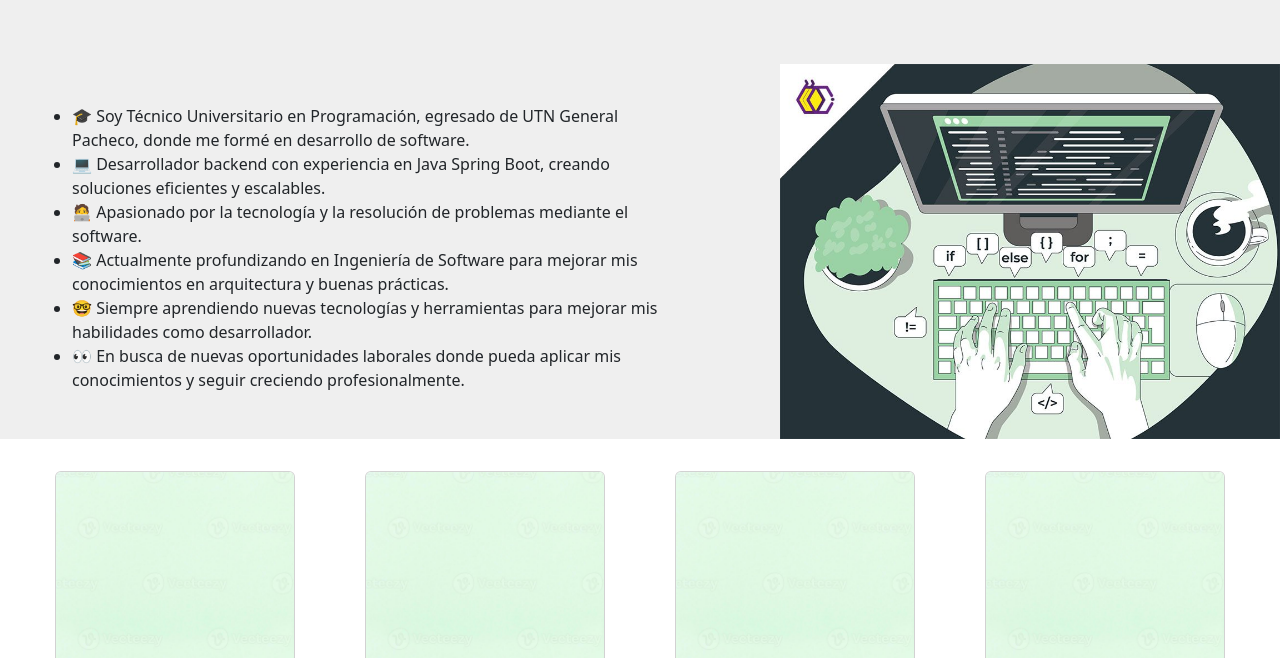
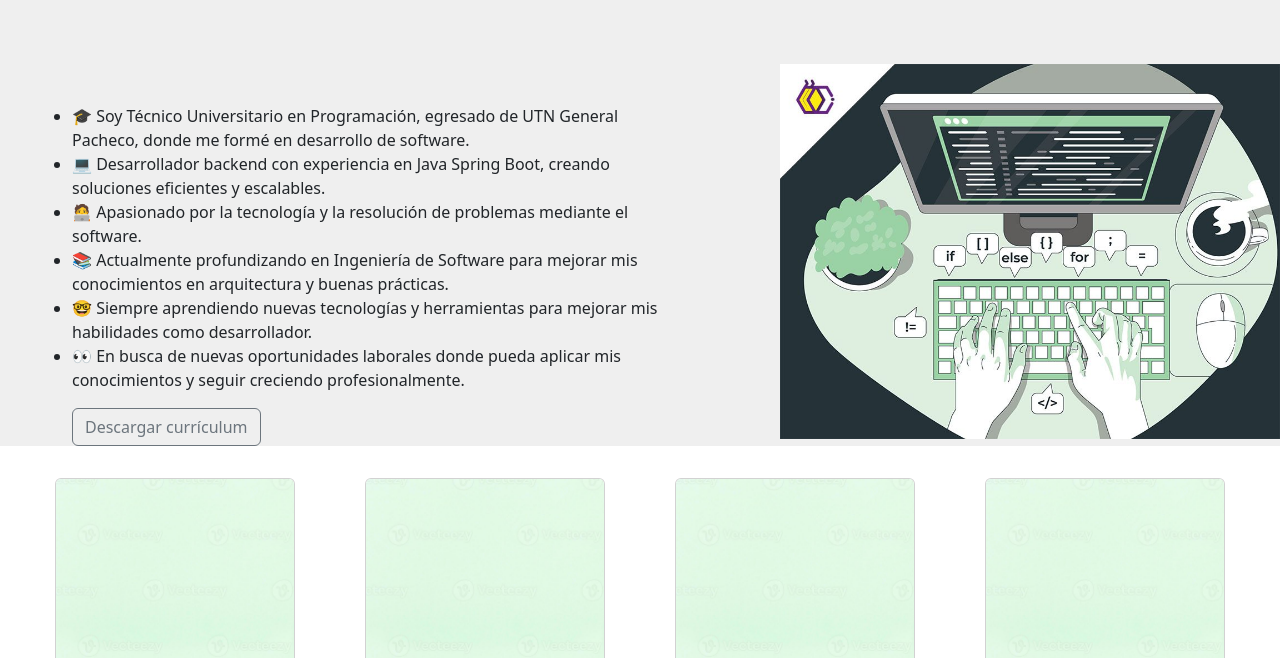
Before and after one commit to hughob36/Porfolio, a plain HTML site: page index.html in a window 1280 px wide. Shown: the part 442-1100 px from the top of the page. Drawn offline with nearby package versions, Linux system fonts and the light colour scheme; a web font is replaced by a local one.

Commit message:
descarga de curriculum

```diff
--- a/index.html
+++ b/index.html
@@ -74,6 +74,12 @@
             <li data-en="🤓 Always learning new technologies and tools to enhance my skills as a developer.">🤓 Siempre aprendiendo nuevas tecnologías y herramientas para mejorar mis habilidades como desarrollador.</li>
             <li data-en="👀 Looking for new job opportunities where I can apply my knowledge and continue growing professionally.">👀 En busca de nuevas oportunidades laborales donde pueda aplicar mis conocimientos y seguir creciendo profesionalmente.</li>
           </ul>
+          <div>
+            <a href="imagenes/TP_BARCOS.pdf" target="_blank" class="btn btn-outline-secondary curriculum-boton">
+            Descargar currículum
+            </a>
+          </div>
+
         </div>
 
         <div class="imagen">
@@ -149,7 +155,6 @@
       <div class="card" style="width: 3.1rem; border: none;">
         <img src="imagenes/sqlServer.png" />
       </div>
-
       <div class="card" style="width: 3rem; border: none;">
         <img src="https://cdn.jsdelivr.net/gh/devicons/devicon@latest/icons/postman/postman-original.svg" />
       </div>
@@ -211,6 +216,7 @@
         </div>
       </section>
 
+
       <div class="text-center p-4" style="background-color: rgba(0, 0, 0, 0.05);">
         Hugo Orlando Benitez
       </div>
--- a/style.css
+++ b/style.css
@@ -61,6 +61,10 @@ h1 {
     background: #EFEFEF;
     margin-top: 40px ;
     width: 50%;
+}
+
+.curriculum-boton {
+    margin-left: 2rem;
 }
 
 .hero-inferior-imagen {
```
Also changed, not shown: 1 other file.
